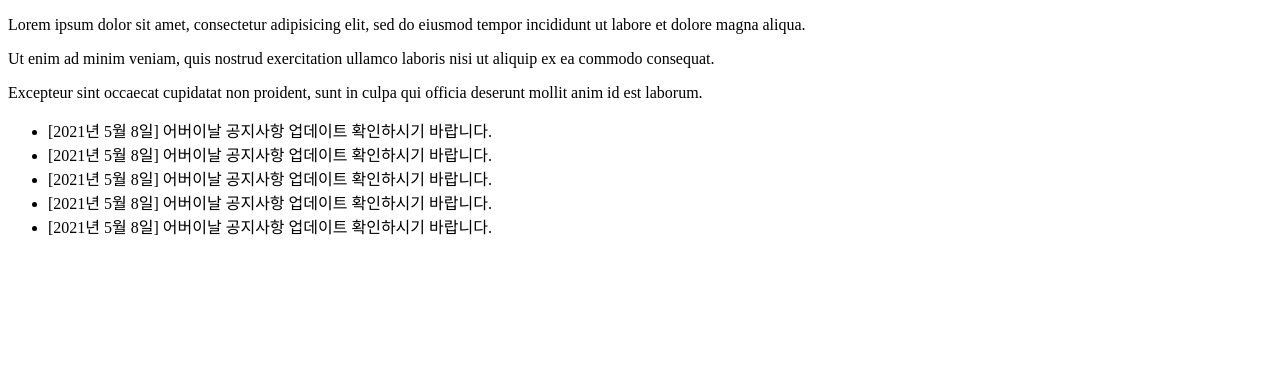
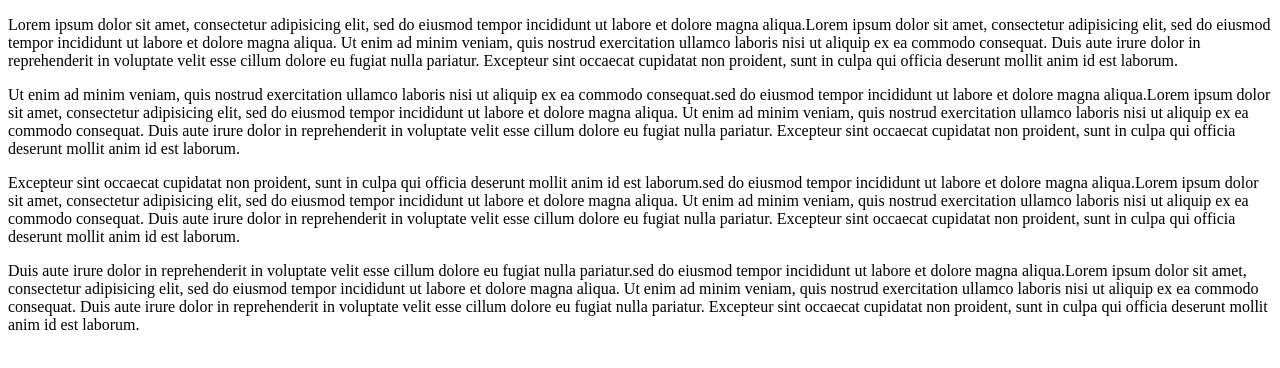
Before and after one commit to emya0407/load_html, a plain HTML site: page load_file.html in a window 1280 px wide. Drawn offline with Linux system fonts and the light colour scheme.

Commit message:
Update load_file.html

```diff
--- a/load_file.html
+++ b/load_file.html
@@ -19,23 +19,23 @@
     <img src="./img/img04.jpg" alt="img04" title="img04">
   </div> -->
   <div id="section1">
-    <p>Lorem ipsum dolor sit amet, consectetur adipisicing elit, sed do eiusmod tempor incididunt ut labore et dolore magna aliqua.</p>
+    <p>Lorem ipsum dolor sit amet, consectetur adipisicing elit, sed do eiusmod tempor incididunt ut labore et dolore magna aliqua.Lorem ipsum dolor sit amet, consectetur adipisicing elit, sed do eiusmod tempor incididunt ut labore et dolore magna aliqua. Ut enim ad minim veniam, quis nostrud exercitation ullamco laboris nisi ut aliquip ex ea commodo consequat. Duis aute irure dolor in reprehenderit in voluptate velit esse cillum dolore eu fugiat nulla pariatur. Excepteur sint occaecat cupidatat non proident, sunt in culpa qui officia deserunt mollit anim id est laborum.</p>
   </div>
   <div id="section2">
-    <p>Ut enim ad minim veniam, quis nostrud exercitation ullamco laboris nisi ut aliquip ex ea commodo consequat.</p>
+    <p>Ut enim ad minim veniam, quis nostrud exercitation ullamco laboris nisi ut aliquip ex ea commodo consequat.sed do eiusmod tempor incididunt ut labore et dolore magna aliqua.Lorem ipsum dolor sit amet, consectetur adipisicing elit, sed do eiusmod tempor incididunt ut labore et dolore magna aliqua. Ut enim ad minim veniam, quis nostrud exercitation ullamco laboris nisi ut aliquip ex ea commodo consequat. Duis aute irure dolor in reprehenderit in voluptate velit esse cillum dolore eu fugiat nulla pariatur. Excepteur sint occaecat cupidatat non proident, sunt in culpa qui officia deserunt mollit anim id est laborum.</p>
   </div>
   <div id="section3">
-    <p>Excepteur sint occaecat cupidatat non proident, sunt in culpa qui officia deserunt mollit anim id est laborum.</p>
+    <p>Excepteur sint occaecat cupidatat non proident, sunt in culpa qui officia deserunt mollit anim id est laborum.sed do eiusmod tempor incididunt ut labore et dolore magna aliqua.Lorem ipsum dolor sit amet, consectetur adipisicing elit, sed do eiusmod tempor incididunt ut labore et dolore magna aliqua. Ut enim ad minim veniam, quis nostrud exercitation ullamco laboris nisi ut aliquip ex ea commodo consequat. Duis aute irure dolor in reprehenderit in voluptate velit esse cillum dolore eu fugiat nulla pariatur. Excepteur sint occaecat cupidatat non proident, sunt in culpa qui officia deserunt mollit anim id est laborum.</p>
   </div>
   <div id="section4">
-    <!-- <p>Duis aute irure dolor in reprehenderit in voluptate velit esse cillum dolore eu fugiat nulla pariatur.</p> -->
-    <ul>
+    <p>Duis aute irure dolor in reprehenderit in voluptate velit esse cillum dolore eu fugiat nulla pariatur.sed do eiusmod tempor incididunt ut labore et dolore magna aliqua.Lorem ipsum dolor sit amet, consectetur adipisicing elit, sed do eiusmod tempor incididunt ut labore et dolore magna aliqua. Ut enim ad minim veniam, quis nostrud exercitation ullamco laboris nisi ut aliquip ex ea commodo consequat. Duis aute irure dolor in reprehenderit in voluptate velit esse cillum dolore eu fugiat nulla pariatur. Excepteur sint occaecat cupidatat non proident, sunt in culpa qui officia deserunt mollit anim id est laborum.</p>
+    <!-- <ul>
       <li><span>[2021년 5월 8일] 어버이날 공지사항 업데이트 확인하시기 바랍니다.</span></li>
       <li><span>[2021년 5월 8일] 어버이날 공지사항 업데이트 확인하시기 바랍니다.</span></li>
       <li><span>[2021년 5월 8일] 어버이날 공지사항 업데이트 확인하시기 바랍니다.</span></li>
       <li><span>[2021년 5월 8일] 어버이날 공지사항 업데이트 확인하시기 바랍니다.</span></li>
       <li><span>[2021년 5월 8일] 어버이날 공지사항 업데이트 확인하시기 바랍니다.</span></li>
-    </ul>
+    </ul> -->
   </div>
 </body>
 </html>
```
